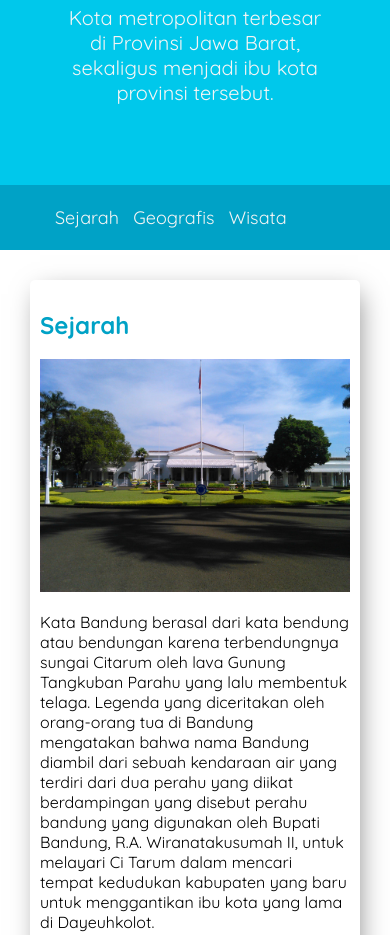
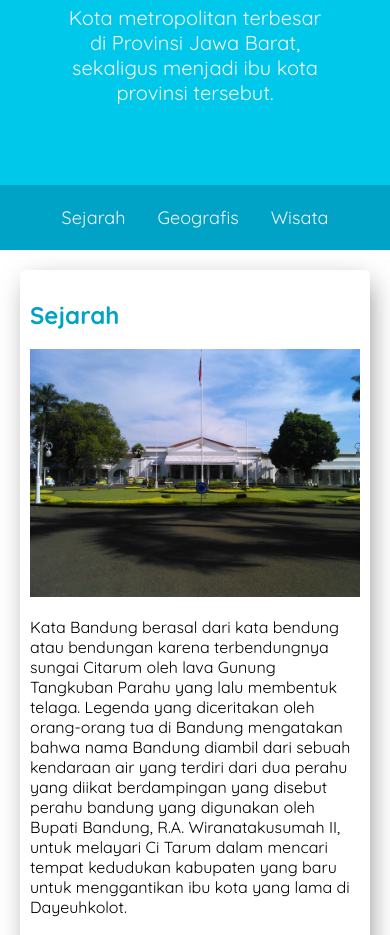
Before and after one commit to rizlmaulanaa/WebDasar, a plain HTML site: page Index.html in a window 390 px wide. Shown: the part 159-1094 px from the top of the page. Drawn offline with Linux system fonts and the light colour scheme.

Commit message:
Mengubah margin padding menjadi flexbox

```diff
--- a/Index.html
+++ b/Index.html
@@ -2,6 +2,7 @@
 <html>
   <head>
     <meta charset="utf-8" />
+    <title>Halaman Profil Bandung</title>
     <!-- Meta untuk viewport mobile-->
     <meta name="viewport" content="width=devices-width, initial-scale=1.0">
     <title>Halaman Profil Bandung</title>
--- a/assets/styles/style.css
+++ b/assets/styles/style.css
@@ -1,13 +1,14 @@
 /* Mengatur body keseluruhan */
 body {
-  font-family: Quicksand,sans-serif;
+  font-family: Quicksand, sans-serif;
   margin: 0px;
   padding: 0px;
 }
 /**/
 
 /* Heading style*/
-h2,h3 {
+h2,
+h3 {
   color: #00a2c6;
 }
 /**/
@@ -21,98 +22,117 @@ footer {
 }
 /**/
 /*Navigasi Style font dan effect warna*/
-nav a{
+nav a {
   font-size: 18px;
   font-weight: 400;
   text-decoration: none;
   color: whitesmoke;
-
+}
+/*navigasi hover effect*/
+nav a:hover {
+  font-weight: bold;
 }
 
-nav a:hover{
-  font-weight: bold;
+/*Navigasi style mengatur susunan,letak dan jarak*/
+nav li {
+  list-style-type: none;
+}
+
+nav ul {
+  padding-inline: 4rem;
+  display: flex;
+  gap: 2rem;
+}
+/*warna backgound navigasi*/
+nav {
+  position: sticky;
+  background-color: #00a2c6;
+  padding: 5px;
+  top: 0;
 }
 /**/
 /*style pada elemen ASIDE class="profile"*/
-.profile header{
+.profile header {
   text-align: center;
 }
 
-.featured-images{
+.featured-images {
   width: 100%;
   max-height: 300px;
   object-fit: cover;
   object-position: center;
 }
 
-.profile img{
-    width: 200px;
-}
-/**/
-/*Style Kotak pada seluruh articel class="card" pada main*/
-.card{
-  box-shadow: 4px 8px 26px -6px rgba(0,0,0,0.5);;
-  border-radius: 5px;
-  margin: 10px;
-  padding: 10px;
+.profile img {
+  width: 200px;
 }
 /**/
 /*Styel Header paling atas class="jumbotron"*/
-header{
+header {
   display: inline;
 }
-.jumbotron{
+.jumbotron {
   font-size: 20px;
   padding: 60px;
   background-color: #00c8eb;
   text-align: center;
   color: whitesmoke;
 }
-/**/
-/*Navigasi style mengatur susunan,letak dan jarak*/
-nav li{
-  display: inline;
-  list-style-type: disc;
-  margin-left: 10px;
 
+/*Mengatur ukuran jarak main terhadap sisi windows browser*/
+main {
+  display: flex;
+  padding: 20px;
+  gap: 1.5rem;
 }
-/*warna backgound navigasi*/
-nav{
-  position: sticky;
-  background-color: #00a2c6;
-  padding: 5px;
-  top: 0;
+/*Style Kotak pada seluruh articel class="card" pada main*/
+.card {
+  box-shadow: 4px 8px 26px -6px rgba(0, 0, 0, 0.5);
+  border-radius: 5px;
+
+  padding: 10px;
 }
-/**/
-/*Mengatur ukuran jarak main terhadap sisi windows browser*/
-main{
-  padding: 20px;
-  overflow: auto;
-}
-/**/
 /*Style kotak pada div id="content" pada elemen <main>*/
-#content{
-  float: left;
-  width: 75%;
+#content {
+  flex: 5;
+  display: flex;
+  flex-flow: column nowrap;
+  gap: 1rem 2rem;
 }
 /**/
 /*Style Kotak ASIDE agar bisa floating dan berpindah tempat*/
-aside{
-  float: right;
-  width: 25%;
-  padding-left: 20px;
+aside {
+  flex: 1;
 }
 /**/
 /*untuk mengatur universal Box dengan tanda * */
-*{
+* {
   box-sizing: border-box;
 }
 /**/
 /*@media screen, agar tampilan responsive terhadap ukuran layar,
 dibawanya bisa diisi elemen mana yang akan dibuat responsive*/
-@media screen and (max-width: 1000px){
-  #content, aside{
+@media screen and (max-width: 1000px) {
+  #content,
+  aside {
     width: 100%;
     padding: 0;
   }
 }
+@media screen and (max-width: 1200px) {
+  main {
+    flex-flow: column nowrap;
+  }
+  main aside {
+    align-self: center;
+  }
+}
+/*Justify-content berfungsi utk memindahkan arah dari elemen yang ingin dipindah*/
+@media screen and (max-width: 768px) {
+  nav ul {
+    justify-content: center;
+  }
+  main aside {
+    align-self: stretch;
+  }
+}
```
